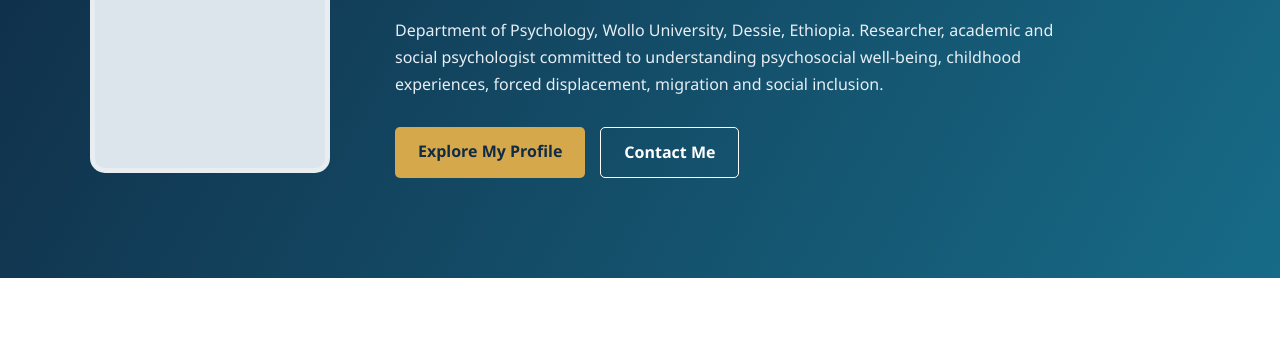
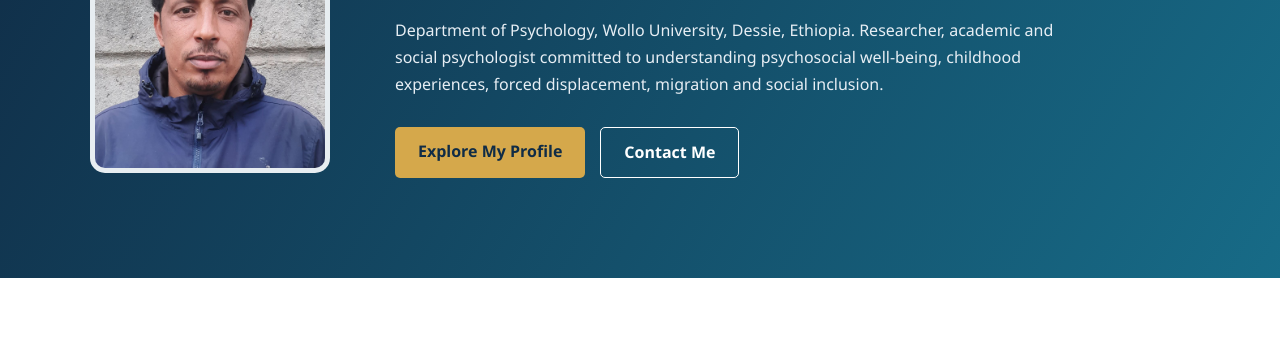
Before and after one commit to getnetm12/portfolio, a plain HTML site: page index.html in a window 1280 px wide. Shown: the part 272-622 px from the top of the page. Drawn offline with Linux system fonts and the light colour scheme.

Commit message:
Update index.html

```diff
--- a/index.html
+++ b/index.html
@@ -401,7 +401,7 @@ footer {
 <div class="hero-container">
 
     <!-- Replace profile.jpg with your actual photograph -->
-    <img src="profile.jpg"
+    <img src="photo Getnet.jpg"
          alt="Dr. Getnet Tesfaw Demsie"
          class="profile-image">
 
```
